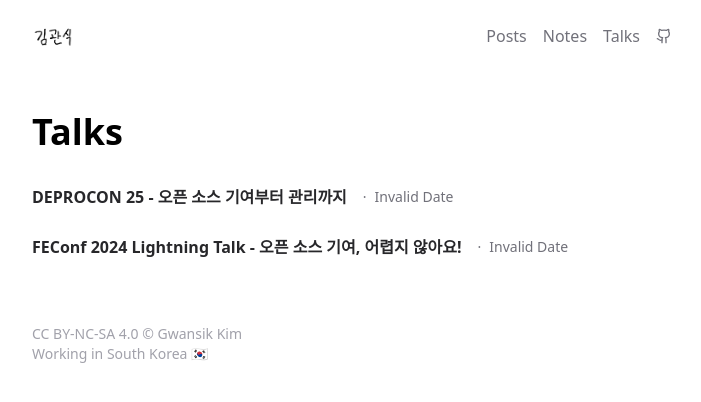
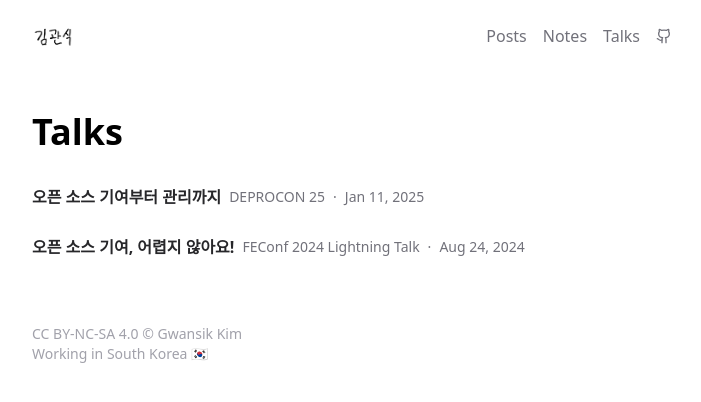
Before and after one commit to gwansikk/gwansik.dev, a Next.js app: page /talks in a window 1280 px wide. Shown: the top 402 px of the page, without its empty margins (288-989 px from the left). Built offline with nearby package versions, Linux system fonts and the light colour scheme; no server answers.

Commit message:
refactor: migrate data access functions

```diff
--- a/src/app/(article)/notes/[slug]/page.tsx
+++ b/src/app/(article)/notes/[slug]/page.tsx
@@ -8,7 +8,7 @@ import { BASE_URL, PATH } from '@/constants/path';
 import List from '@/components/list';
 import CopyButton from '@/components/(article)/copy-button';
 import MailButton from '@/components/(article)/mail-button';
-import { getNotes } from '@/lib/dal';
+import { getNotes } from '@/utils/data-access-layer';
 
 const NOTES = getNotes();
 
--- a/src/app/(article)/notes/page.tsx
+++ b/src/app/(article)/notes/page.tsx
@@ -3,7 +3,7 @@ import type { Metadata } from 'next';
 import type { Note as TNote } from '#content';
 import Link from 'next/link';
 import ArticleMetadata from '@/components/(article)/article-metadata';
-import { getNotes } from '@/lib/dal';
+import { getNotes } from '@/utils/data-access-layer';
 
 const NOTES = getNotes();
 
--- a/src/app/(article)/posts/[slug]/page.tsx
+++ b/src/app/(article)/posts/[slug]/page.tsx
@@ -8,7 +8,7 @@ import { PATH, BASE_URL } from '@/constants/path';
 import List from '@/components/list';
 import CopyButton from '@/components/(article)/copy-button';
 import MailButton from '@/components/(article)/mail-button';
-import { getPosts } from '@/lib/dal';
+import { getPosts } from '@/utils/data-access-layer';
 
 const POSTS = getPosts();
 
--- a/src/app/(article)/posts/page.tsx
+++ b/src/app/(article)/posts/page.tsx
@@ -3,7 +3,7 @@ import Link from 'next/link';
 import Title from '@/components/title';
 import ArticleMetadata from '@/components/(article)/article-metadata';
 import type { Metadata } from 'next';
-import { getPosts } from '@/lib/dal';
+import { getPosts } from '@/utils/data-access-layer';
 
 const POSTS = getPosts();
 
--- a/src/app/(article)/talks/page.tsx
+++ b/src/app/(article)/talks/page.tsx
@@ -1,6 +1,6 @@
 import Title from '@/components/title';
 import type { Metadata } from 'next';
-import { getTalks, type Talk } from '@/lib/dal';
+import { getTalks, type Talk } from '@/utils/data-access-layer';
 import Link from 'next/link';
 import { formatDate } from '@/utils/date';
 
--- a/src/app/page.tsx
+++ b/src/app/page.tsx
@@ -9,22 +9,12 @@ import {
   SiLinkedin,
   SiX,
 } from 'react-icons/si';
-import { getArticle, getTalks } from '@/lib/dal';
+import { getArticle, getSponsors, getTalks } from '@/utils/data-access-layer';
 import Sponsor from '@/components/sponsor';
 
 const ARTICLES = getArticle().slice(0, 3);
-const TAILS = getTalks().slice(0, 2);
-
-const SPONSORS: { src: string; name: string }[] = [
-  {
-    src: 'https://avatars.githubusercontent.com/u/147500032?s=70&v=4',
-    name: 'love1ace',
-  },
-  {
-    src: 'https://avatars.githubusercontent.com/u/85067003?s=70&v=4',
-    name: 'limehee',
-  },
-] as const;
+const TALKS = getTalks().slice(0, 2);
+const SPONSORS = getSponsors();
 
 export default function Home() {
   return (
@@ -36,7 +26,7 @@ export default function Home() {
         </h2>
       </header>
       <section className="space-y-6">
-        <p>안녕하세요, 개발자 김관식입니다.</p>
+        <p>개발자 김관식입니다.</p>
         <p>
           주변에서 겪는 문제를 기술로 해결하고자 창업과 개발을 시작했습니다.
           문제를 해결하는 프로파일러처럼 주도적으로 분석하고 적절한 해답을
@@ -73,9 +63,7 @@ export default function Home() {
         <List>
           <Anchor href="https://github.com/offlegacy">OffLegacy</Anchor>
           <Anchor href="https://suspensive.org">Suspensive</Anchor>
-          <Anchor href="https://query-adaptor.gwansik.dev">
-            Query Adaptor
-          </Anchor>
+          <Anchor href="https://query-adaptor.gwansik.dev">Query Layer</Anchor>
         </List>
         <List>
           <Anchor
@@ -110,9 +98,9 @@ export default function Home() {
             Twitter
           </Anchor>
         </List>
-        {TAILS.map((post) => (
-          <List key={post.title}>
-            <Anchor href={post.link}>{post.title}</Anchor>
+        {TALKS.map((talk) => (
+          <List key={talk.title}>
+            <Anchor href={talk.link}>{talk.title}</Anchor>
           </List>
         ))}
       </Section>
--- a/src/app/sitemap.ts
+++ b/src/app/sitemap.ts
@@ -1,5 +1,5 @@
 import { BASE_URL, PATH } from '@/constants/path';
-import { getNotes, getPosts } from '@/lib/dal';
+import { getNotes, getPosts } from '@/utils/data-access-layer';
 import type { MetadataRoute } from 'next';
 
 const latestPost = getPosts()[0];
--- a/src/lib/dal.ts
+++ /dev/null
@@ -1,32 +0,0 @@
-import { type Note, type Post, posts, notes } from '#content';
-
-export function getPosts(): Post[] {
-  return posts.sort((a, b) => {
-    return new Date(b.date).getTime() - new Date(a.date).getTime();
-  });
-}
-
-export function getNotes(): Note[] {
-  return notes.sort((a, b) => {
-    return new Date(b.date).getTime() - new Date(a.date).getTime();
-  });
-}
-
-export function getArticle() {
-  return [...posts, ...notes].sort((a, b) => {
-    return new Date(b.date).getTime() - new Date(a.date).getTime();
-  });
-}
-
-export function getTalks() {
-  return [
-    {
-      title: 'DEPROCON 25 - 오픈 소스 기여부터 관리까지',
-      link: 'https://drive.google.com/file/d/1hzv8uhHzSomesRgs6HpPGWKnaHNkdIT0/view',
-    },
-    {
-      title: 'FEConf 2024 Lightning Talk - 오픈 소스 기여, 어렵지 않아요!',
-      link: '/posts/feconf-2024',
-    },
-  ];
-}
--- /dev/null
+++ b/src/utils/data-access-layer.ts
@@ -0,0 +1,61 @@
+import { type Note, type Post, posts, notes } from '#content';
+
+export type Talk = {
+  conference: string;
+  title: string;
+  date: string;
+  link: string;
+};
+
+export type Sponsor = {
+  src: string;
+  name: string;
+};
+
+export function getPosts(): Post[] {
+  return posts.sort((a, b) => {
+    return new Date(b.date).getTime() - new Date(a.date).getTime();
+  });
+}
+
+export function getNotes(): Note[] {
+  return notes.sort((a, b) => {
+    return new Date(b.date).getTime() - new Date(a.date).getTime();
+  });
+}
+
+export function getArticle() {
+  return [...posts, ...notes].sort((a, b) => {
+    return new Date(b.date).getTime() - new Date(a.date).getTime();
+  });
+}
+
+export function getTalks(): Talk[] {
+  return [
+    {
+      conference: 'DEPROCON 25',
+      title: '오픈 소스 기여부터 관리까지',
+      date: '2025-01-11',
+      link: 'https://drive.google.com/file/d/1hzv8uhHzSomesRgs6HpPGWKnaHNkdIT0/view',
+    },
+    {
+      conference: 'FEConf 2024 Lightning Talk',
+      title: '오픈 소스 기여, 어렵지 않아요!',
+      date: '2024-08-24',
+      link: '/posts/feconf-2024',
+    },
+  ];
+}
+
+export function getSponsors(): Sponsor[] {
+  return [
+    {
+      src: 'https://avatars.githubusercontent.com/u/147500032?s=70&v=4',
+      name: 'love1ace',
+    },
+    {
+      src: 'https://avatars.githubusercontent.com/u/85067003?s=70&v=4',
+      name: 'limehee',
+    },
+  ];
+}
```
